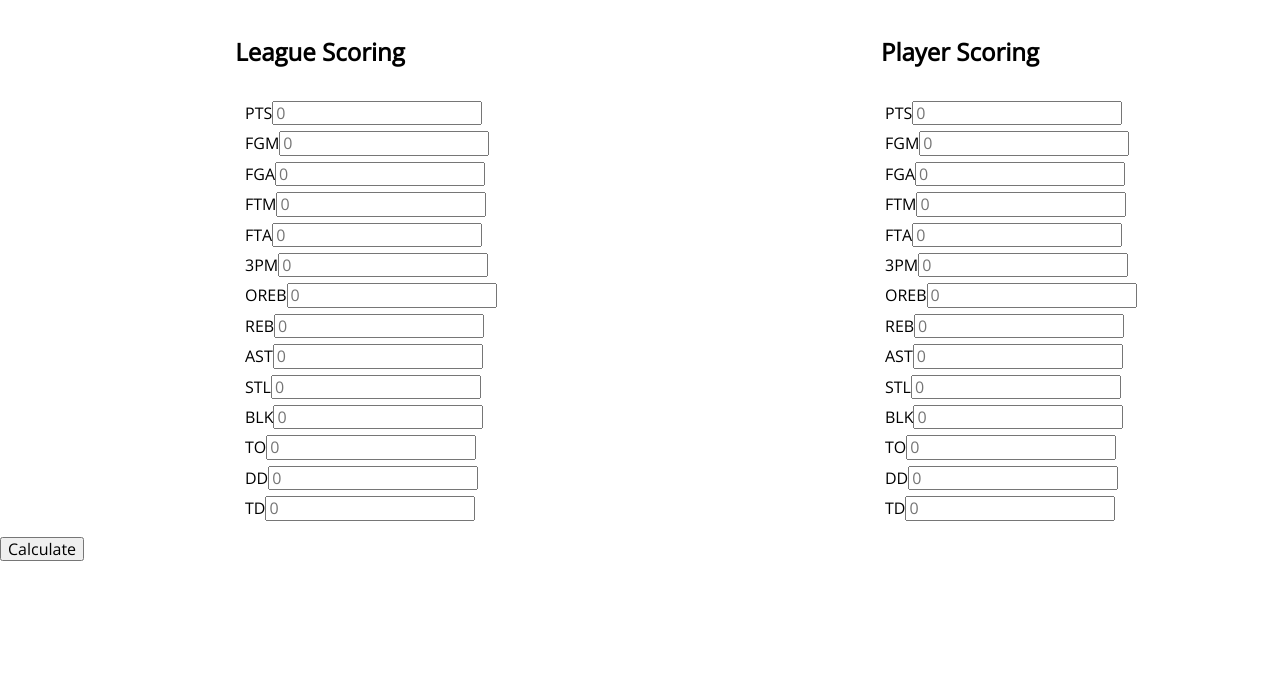
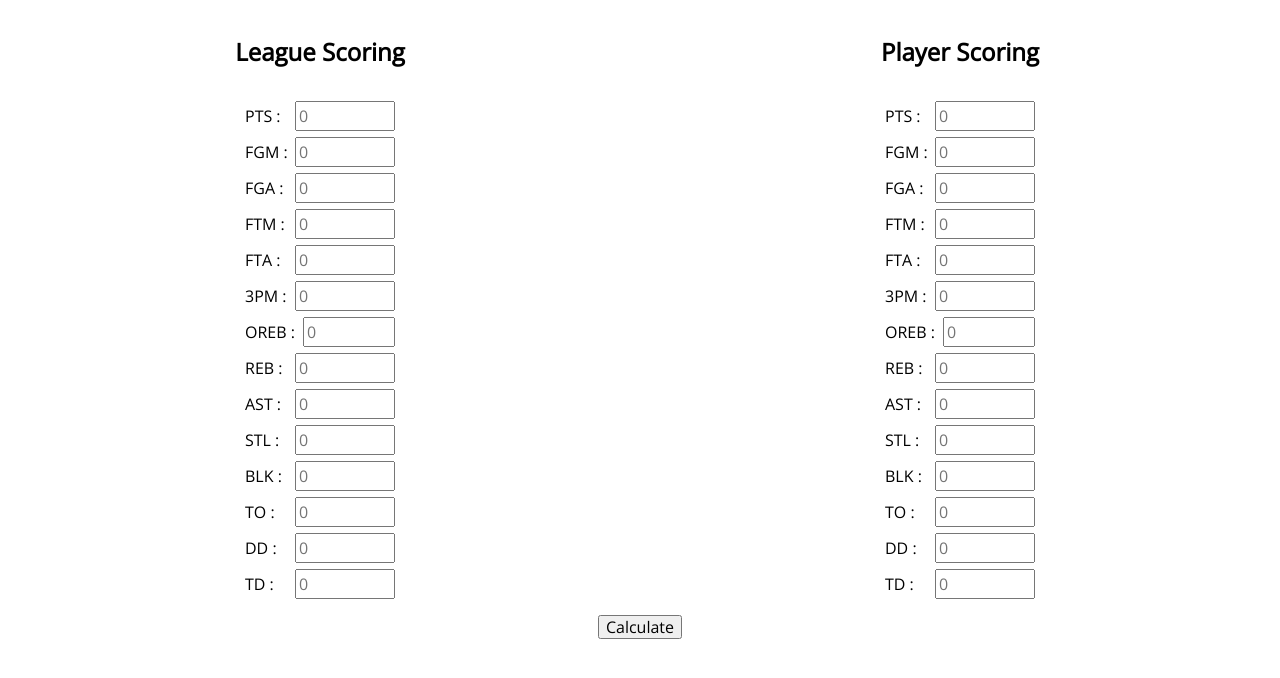
Before and after one commit to AlexTierman/FantasyCalculator, a plain HTML site: page index.html in a window 1280 px wide. Shown: the part 62-740 px from the top of the page. Drawn offline with nearby package versions, Linux system fonts and the light colour scheme.

Commit message:
NEW IDEAS & ADDITIONS
added idea comments to .js

fixed the css file/ trying to center the span haven't figured it out yet

added : to the label element

```diff
--- a/css/style.css
+++ b/css/style.css
@@ -21,9 +21,6 @@
 /******************************************
 /* BASE STYLES
 /*******************************************/
-main {
-  /* display: flex; */
-}
 h1 {
   color:crimson;
   text-align: center;
@@ -53,8 +50,12 @@ form {
 .input > label {
   align-self: center;
 }
-#FGM, #FGA, #FTM, #FTA, #threePM, #threePA, #OREB, #REB, #AST, #STL, #BLK, #TO, #DD, #TD, #PTS {
+#LFGM, #PFGM, #LFGA, #PFGA, #LFTM, #PFTM, #LFTA, #PFTA, #LthreePM, #PthreePM, #LREB, #PREB, #LAST, #PAST, #LSTL, #PSTL, #LBLK, #PBLK, #LTO, #PTO, #LDD, #PDD, #LTD, #PTD, #LPTS, #PPTS {
   width: 100px;
+  height: 30px;
+}
+#LOREB, #POREB {
+  width: 92px;
   height: 30px;
 }
 button {
@@ -62,8 +63,13 @@ button {
   margin-left: auto;
 }
 span {
-  width: 10px;
-  height: 10px;
+  font-size: 25px;
+  width: 50px;
+  height: 30px;
+}
+#calculate {
+  display: flex;
+  align-self: center;
 }
 /******************************************
 /* LAYOUT
--- a/index.html
+++ b/index.html
@@ -26,7 +26,7 @@
 					<h2 id="LSTitle">League Scoring</h2>
 					<ul id="LSAttributes">
 						<div class="input">
-							<label title="Points" for="PTS">PTS</label>
+							<label title="Points" for="PTS">PTS :</label>
 							<input
 							class="leagueInput"
 							id="LPTS"
@@ -37,7 +37,7 @@
 							>
 						</div>
 						<div class="input">
-							<label title="Field Goals Made" for="FGM">FGM</label>
+							<label title="Field Goals Made" for="FGM">FGM :</label>
 							<input
 							class="leagueInput"
 							id="LFGM"
@@ -48,7 +48,7 @@
 							>
 						</div>
 						<div class="input">
-							<label title="Field Goals Attempted" for="FGA">FGA</label>
+							<label title="Field Goals Attempted" for="FGA">FGA :</label>
 							<input
 							class="leagueInput"
 							id="LFGA"
@@ -59,7 +59,7 @@
 							>
 						</div>
 						<div class="input">
-							<label title="Free Throws Made" for="FTM">FTM</label>
+							<label title="Free Throws Made" for="FTM">FTM :</label>
 							<input
 							class="leagueInput"
 							id="LFTM"
@@ -70,7 +70,7 @@
 							>
 						</div>
 						<div class="input">
-							<label title="Free Throws Attempted" for="FTA">FTA</label>
+							<label title="Free Throws Attempted" for="FTA">FTA :</label>
 							<input
 							class="leagueInput"
 							id="LFTA"
@@ -81,7 +81,7 @@
 							>
 						</div>
 						<div class="input">
-							<label title="3-Pointers Made" for="threePM">3PM</label>
+							<label title="3-Pointers Made" for="threePM">3PM :</label>
 							<input
 							class="leagueInput"
 							id="LthreePM"
@@ -92,7 +92,7 @@
 							>
 						</div>
 						<div class="input">
-							<label title="Offensive Rebounds" for="OREB">OREB</label>
+							<label title="Offensive Rebounds" for="OREB">OREB :</label>
 							<input
 							class="leagueInput"
 							id="LOREB"
@@ -103,7 +103,7 @@
 							>
 						</div>
 						<div class="input">
-							<label title="Rebounds" for="REB">REB</label>
+							<label title="Rebounds" for="REB">REB :</label>
 							<input
 							class="leagueInput"
 							id="LREB"
@@ -114,7 +114,7 @@
 							>
 						</div>
 						<div class="input">
-							<label title="Assists" for="AST">AST</label>
+							<label title="Assists" for="AST">AST :</label>
 							<input
 							class="leagueInput"
 							id="LAST"
@@ -125,7 +125,7 @@
 							>
 						</div>
 						<div class="input">
-							<label title="Steals" for="STL">STL</label>
+							<label title="Steals" for="STL">STL :</label>
 							<input
 							class="leagueInput"
 							id="LSTL"
@@ -136,7 +136,7 @@
 							>
 						</div>
 						<div class="input">
-							<label title="Blocks" for="BLK">BLK</label>
+							<label title="Blocks" for="BLK">BLK :</label>
 							<input
 							class="leagueInput"
 							id="LBLK"
@@ -147,18 +147,18 @@
 							>
 						</div>
 						<div class="input">
-							<label title="Turnovers" for="TO">TO</label>
+							<label title="Turnover" for="TOV">TO :</label>
 							<input
 							class="leagueInput"
 							id="LTO"
 							type="number"
-							name="TO"
+							name="TOV"
 							step="1"
 							placeholder="0"
 							>
 						</div>
 						<div class="input">
-							<label title="Double-Double" for="DD">DD</label>
+							<label title="Double-Double" for="DD">DD :</label>
 							<input
 							class="leagueInput"
 							id="LDD"
@@ -169,7 +169,7 @@
 							>
 						</div>
 						<div class="input">
-							<label title="Triple-Double" for="TD">TD</label>
+							<label title="Triple-Double" for="TD">TD :</label>
 							<input
 							class="leagueInput"
 							id="LTD"
@@ -186,7 +186,7 @@
 
 					<ul id="PSAttributes">
 						<div class="input">
-							<label title="Points" for="PTS">PTS</label>
+							<label title="Points" for="PTS">PTS :</label>
 							<input
 							class="playerInput"
 							id="PPTS"
@@ -197,7 +197,7 @@
 							>
 						</div>
 						<div class="input">
-							<label title="Field Goals Made" for="FGM">FGM</label>
+							<label title="Field Goals Made" for="FGM">FGM :</label>
 							<input
 							class="playerInput"
 							id="PFGM"
@@ -208,7 +208,7 @@
 							>
 						</div>
 						<div class="input">
-							<label title="Field Goals Attempted" for="FGA">FGA</label>
+							<label title="Field Goals Attempted" for="FGA">FGA :</label>
 							<input
 							class="playerInput"
 							id="PFGA"
@@ -219,7 +219,7 @@
 							>
 						</div>
 						<div class="input">
-							<label title="Free Throws Made" for="FTM">FTM</label>
+							<label title="Free Throws Made" for="FTM">FTM :</label>
 							<input
 							class="playerInput"
 							id="PFTM"
@@ -230,7 +230,7 @@
 							>
 						</div>
 						<div class="input">
-							<label title="Free Throws Attempted" for="FTA">FTA</label>
+							<label title="Free Throws Attempted" for="FTA">FTA :</label>
 							<input
 							class="playerInput"
 							id="PFTA"
@@ -241,7 +241,7 @@
 							>
 						</div>
 						<div class="input">
-							<label title="3-Pointers Made" for="threePM">3PM</label>
+							<label title="3-Pointers Made" for="threePM">3PM :</label>
 							<input
 							class="playerInput"
 							id="PthreePM"
@@ -252,7 +252,7 @@
 							>
 						</div>
 						<div class="input">
-							<label title="Offensive Rebounds" for="OREB">OREB</label>
+							<label title="Offensive Rebounds" for="OREB">OREB :</label>
 							<input
 							class="playerInput"
 							id="POREB"
@@ -263,7 +263,7 @@
 							>
 						</div>
 						<div class="input">
-							<label title="Rebounds" for="REB">REB</label>
+							<label title="Rebounds" for="REB">REB :</label>
 							<input
 							class="playerInput"
 							id="PREB"
@@ -274,7 +274,7 @@
 							>
 						</div>
 						<div class="input">
-							<label title="Assists" for="AST">AST</label>
+							<label title="Assists" for="AST">AST :</label>
 							<input
 							class="playerInput"
 							id="PAST"
@@ -285,7 +285,7 @@
 							>
 						</div>
 						<div class="input">
-							<label title="Steals" for="STL">STL</label>
+							<label title="Steals" for="STL">STL :</label>
 							<input
 							class="playerInput"
 							id="PSTL"
@@ -296,7 +296,7 @@
 							>
 						</div>
 						<div class="input">
-							<label title="Blocks" for="BLK">BLK</label>
+							<label title="Blocks" for="BLK">BLK :</label>
 							<input
 							class="playerInput"
 							id="PBLK"
@@ -307,18 +307,18 @@
 							>
 						</div>
 						<div class="input">
-							<label title="Turnovers" for="TO">TO</label>
+							<label title="Turnover" for="TOV">TO :</label>
 							<input
 							class="playerInput"
 							id="PTO"
 							type="number"
-							name="TO"
+							name="TOV"
 							step="1"
 							placeholder="0"
 							>
 						</div>
 						<div class="input">
-							<label title="Double-Double" for="DD">DD</label>
+							<label title="Double-Double" for="DD">DD :</label>
 							<input
 							class="playerInput"
 							id="PDD"
@@ -329,7 +329,7 @@
 							>
 						</div>
 						<div class="input">
-							<label title="Triple-Double" for="TD">TD</label>
+							<label title="Triple-Double" for="TD">TD :</label>
 							<input
 							class="playerInput"
 							id="PTD"
```
Also changed, not shown: js/main.js (+13 -1 lines).
